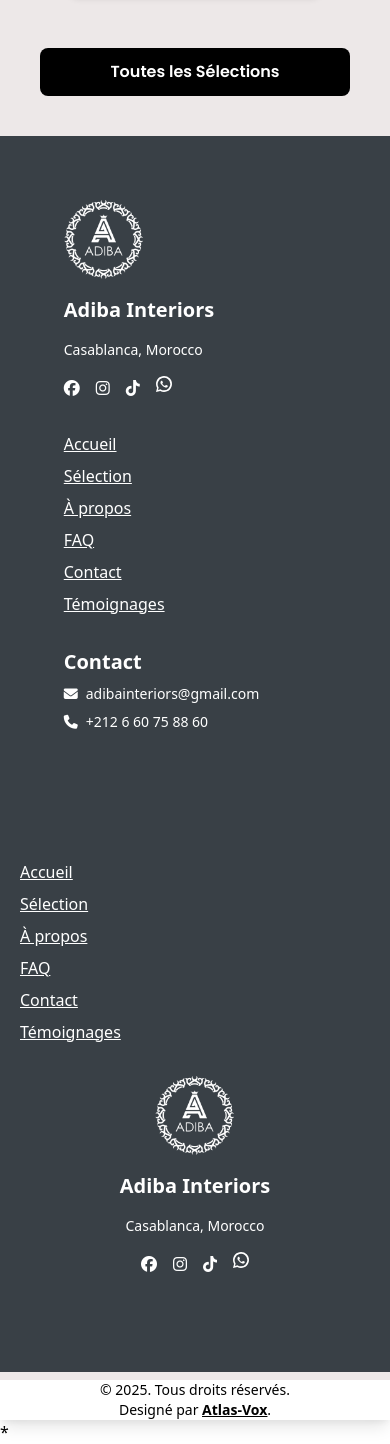
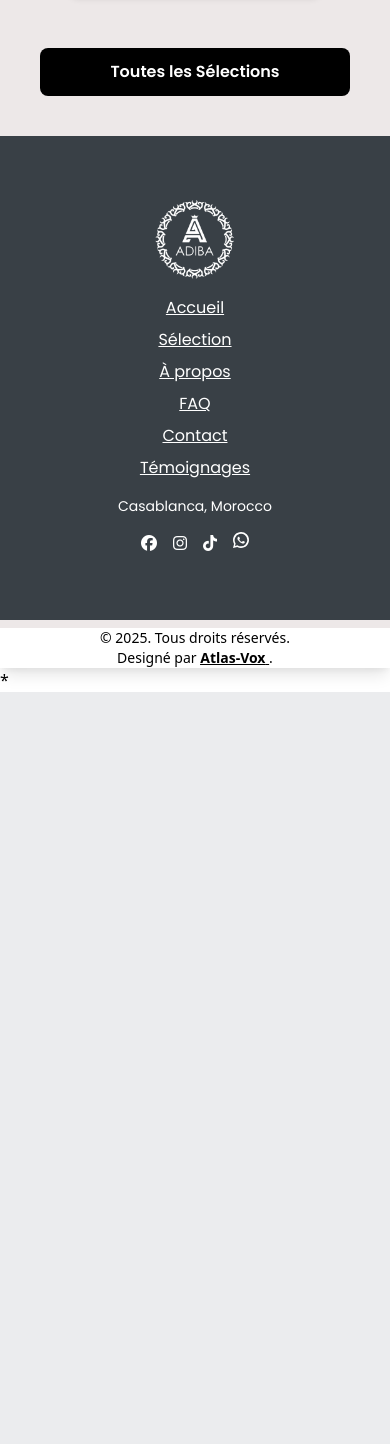
Before and after one commit to ciscm/adiba-web-django, a Django app: page / in a window 390 px wide. Shown: the part 1961-3405 px from the top of the page. After the commit the page ends 2653 px from the top, so only its background shows below. Run offline with Django 5.2, Linux system fonts and the light colour scheme; data comes from the database, SQL or seed files in the repository; data that the repository does not hold is empty.

Commit message:
first commit

```diff
--- a/adibaDjangoWeb/data/traduction.json
+++ b/adibaDjangoWeb/data/traduction.json
@@ -50,12 +50,12 @@
       "btn_ajouter" : "Ajouter"
     },
     "page_all_sous_selection" : {
-      "title" : "Nos Sous Selections"
+      "title" : "Nos  Selections"
     },
     "page_selection" : {
-      "title" : "Nos Sous Selections",
-      "btn_voir_sous_selection" : "Voir la  sous-selection",
-      "btn_voir_all_sous_selections" : " Toutes les sous selections",
+      "title" : "Nos  Selections",
+      "btn_voir_sous_selection" : "Voir la  selection",
+      "btn_voir_all_sous_selections" : " Toutes les selections",
       "btn_ajouter" : "Ajouter au Panier"
     },
     "page_all_selections" : {
@@ -152,7 +152,7 @@
       "placeholder": "Search for an item, a collection, or a sub-collection"
     },
     "page_all_sous_selection" : {
-      "title" : "Our Sous Selections"
+      "title" : "Our  Selections"
     },
     "page_all_promotions": {
       "title": "Our Promotions",
@@ -225,9 +225,9 @@
       "btn_voir_selection" : "Show selection"
     },
     "page_selection" : {
-      "title" : "Our Sous Selections",
-      "btn_voir_sous_selection" : "Show Sous Selection",
-      "btn_voir_all_sous_selections" : "All Sous Selections",
+      "title" : "Our  Selections",
+      "btn_voir_sous_selection" : "Show  Selection",
+      "btn_voir_all_sous_selections" : "All  Selections",
       "btn_ajouter" : "Add To Cart"
     },
     "page_produit" : {
--- a/adibaDjangoWeb/templates/footer.html
+++ b/adibaDjangoWeb/templates/footer.html
@@ -1,38 +1,19 @@
 {% load static %}
-<footer   class=" pt-0  "  >
-        <div  style="background-color:#394046" class=" px-4  w-full  justify-between items-center" style="; font-family: 'Poppins', sans-serif;">
-        <div  class="footer-theme-container   py-16 px-1 md:px-16" >
-<div class="w-3/4 text-white mx-auto flex flex-col md:flex-row md:justify-between text-left space-y-8 md:space-y-0 md:space-x-8">
+<footer class="pt-0">
 
-  <!-- Logo + nom + ville -->
-  <div class="flex flex-col items-start space-y-4">
+  <div style="background-color:#394046; font-family: 'Poppins', sans-serif;" class="w-full flex justify-center">
+    <!-- Bloc centré -->
+    <div class="footer-theme-container py-16 px-1 md:px-16 w-full md:w-3/4 text-white flex justify-center">
+
+      <div class="flex flex-col items-center w-full">
+
+        <!-- Logo centré -->
+        <div class="flex flex-col items-center space-y-4">
+
           <img src="/media/static/images/logo_white.png" alt="Atlas Vox Logo" class="h-20 w-20 rounded-full object-contain">
-    <p class="font-semibold text-xl">Adiba Interiors</p>
-    <p class="text-sm">
-
-        Casablanca, Morocco
-    </p>
-    <div class="flex space-x-4">
-      <a href="" target="_blank"><i class="fab fa-facebook fa-md"></i></a>
-      <a href="" target="_blank"><i class="fab fa-instagram fa-md"></i></a>
-      <a href="" target="_blank"><i class="fab fa-tiktok fa-md"></i></a>
-        <a href="https://wa.me/+212660758860" class="relative text-gray-800 hover:text-gray-600 group">
-        <svg class="w-4 h-4 text-white" fill="currentColor" viewBox="0 0 24 24">
-  <path d="M20.52 3.48A11.94 11.94 0 0012 0C5.37 0 0 5.37 0 12c0 2.11.55 4.09 1.6 5.85L0 24l6.38-1.63A11.94 11.94 0 0012 24c6.63 0 12-5.37 12-12 0-3.2-1.25-6.2-3.48-8.52zM12 21.5a9.5 9.5 0 01-4.88-1.36l-.35-.22-3.79.97.99-3.7-.23-.37A9.5 9.5 0 1121.5 12 9.5 9.5 0 0112 21.5zm5.05-7.13c-.27-.14-1.6-.79-1.84-.88-.24-.09-.42-.14-.6.14s-.69.88-.85 1.06c-.16.18-.32.2-.59.07-.27-.14-1.13-.42-2.16-1.33-.8-.71-1.34-1.6-1.5-1.87-.16-.27-.02-.41.12-.55.12-.12.27-.32.41-.48.14-.16.18-.27.27-.45.09-.18.05-.34-.02-.48-.07-.14-.6-1.44-.82-1.97-.22-.52-.44-.45-.6-.46-.16-.01-.34-.01-.52-.01s-.48.07-.73.34c-.25.27-.95.92-.95 2.25s.97 2.61 1.1 2.79c.14.18 1.9 2.9 4.62 4.07.65.28 1.16.45 1.56.58.65.21 1.24.18 1.7.11.52-.08 1.6-.65 1.83-1.28.23-.63.23-1.17.16-1.28-.07-.11-.27-.18-.57-.32z"/>
-</svg>
-
-        <span class="absolute bottom-full mb-2 left-1/2 transform -translate-x-1/2
-               bg-gray-800 text-white text-xs rounded px-2 py-1 opacity-0
-               group-hover:opacity-100 transition-opacity">
-           Whatsapp
-        </span>
-      </a>
-    </div>
-  </div>
 
           <!-- Sections -->
-  <div class="flex flex-col items-start space-y-2">
-
+          <div class="flex flex-col md:flex-row md:space-x-4 space-y-2 md:space-y-0 items-center justify-center">
             <a href="/?lang={{ lang }}&devise={{ devise }}&token={{ token }}" class="text-md underline">{{ t.home }}</a>
             <a href="/catalogue?lang={{ lang }}&page=1&devise={{ devise }}&token={{ token }}" class="text-md underline">{{ t.selection }}</a>
             <a href="/about-us?lang={{ lang }}&devise={{ devise }}&token={{ token }}" class="text-md underline">{{ t.about }}</a>
@@ -41,45 +22,8 @@
             <a href="/temoignage?lang={{ lang }}&devise={{ devise }}&token={{ token }}" class="text-md underline">{{ t.testimonials }}</a>
           </div>
 
-  <!-- Contact -->
-  <div class="flex flex-col items-start space-y-2 text-left">
-    <p class="font-bold text-xl">
+          <p class="text-sm">Casablanca, Morocco</p>
 
-        Contact
-    </p>
-
-    <p class="text-sm flex items-center space-x-2">
-      <i class="fas fa-envelope"></i>
-      <span>adibainteriors@gmail.com</span>
-    </p>
-
-    <p class="text-sm flex items-center space-x-2">
-      <i class="fas fa-phone"></i>
-      <span>+212 6 60 75 88 60</span>
-    </p>
-  </div>
-</div>
-            </div>
-        </div>
-     <div  style="background-color:#394046" class=" px-4  w-full  justify-between items-center" style="; font-family: 'Poppins', sans-serif;">
-        <div  class="footer-theme-container   py-16 px-1 md:px-16" >
-<div class="w-full md:w-3/4 mx-auto text-white grid grid-cols-1 md:grid-cols-3 gap-8 text-left">
-
-  <!-- Sections (à gauche) -->
-  <div class="flex flex-col items-start space-y-2">
-      <a href="/?lang={{ lang }}&devise={{ devise }}&token={{ token }}" class="text-md underline">{{ t.home }}</a>
-      <a href="/catalogue?lang={{ lang }}&page=1&devise={{ devise }}&token={{ token }}" class="text-md underline">{{ t.selection }}</a>
-      <a href="/about-us?lang={{ lang }}&devise={{ devise }}&token={{ token }}" class="text-md underline">{{ t.about }}</a>
-      <a href="/faqs?lang={{ lang }}&devise={{ devise }}&token={{ token }}" class="text-md underline">{{ t.faq }}</a>
-      <a href="/contact?lang={{ lang }}&devise={{ devise }}&token={{ token }}" class="text-md underline">{{ t.contact }}</a>
-      <a href="/temoignage?lang={{ lang }}&devise={{ devise }}&token={{ token }}" class="text-md underline">{{ t.testimonials }}</a>
-  </div>
-
-  <!-- Logo centré -->
-  <div class="flex flex-col items-center space-y-4">
-    <img src="/media/static/images/logo_white.png" alt="Atlas Vox Logo" class="h-20 w-20 rounded-full object-contain">
-    <p class="font-semibold text-xl">Adiba Interiors</p>
-    <p class="text-sm">Casablanca, Morocco</p>
           <div class="flex space-x-4">
             <a href="" target="_blank"><i class="fab fa-facebook fa-md"></i></a>
             <a href="" target="_blank"><i class="fab fa-instagram fa-md"></i></a>
@@ -95,19 +39,19 @@
               </span>
             </a>
           </div>
+
         </div>
 
-  <!-- (optionnel) une 3e colonne si tu veux mettre autre chose -->
-  <div></div>
+      </div>
 
     </div>
   </div>
+
+  <div id="signature" class="mt-2 text-center text-sm" style="color:black; background-color:white;">
+    <p>© 2025. Tous droits réservés.</p>
+    <p>Designé par <span class="font-bold underline cursor-pointer">
+      <a href="https://atlas-vox.com" target="_blank" rel="noopener noreferrer">Atlas-Vox</a>
+    </span>.</p>
   </div>
 
-
-        <div id="signature" class="mt-2 text-center text-sm " style="color: black ;background-color:white">
-        <p>© 2025. Tous droits réservés.</p>
-        <p>Designé par <span  class="font-bold underline cursor-pointer"><a href="https://atlas-vox.com" target="_blank" rel="noopener noreferrer">
-            Atlas-Vox</a></span>.</p>
-         </div>
 </footer>
--- a/adibaDjangoWeb/templates/index.html
+++ b/adibaDjangoWeb/templates/index.html
@@ -21,10 +21,14 @@
 
     </header>
     <main class="flex flex-col gap-0 grow items-center justify-center"  style="; font-family: 'Poppins', sans-serif;">
-    <section class="relative bg-[#432205] w-full  flex justify-center items-center">
-        <img src="media/static/images/img_1.png" alt=""
-             class="w-full h-auto max-h-[60vh]">
-    </section>
+    <section class="relative bg-red-500 w-full flex justify-center items-center">
+    <div class="w-full h-128  justify-center items-center">
+        <a href="/?lang={{ lang }}&devise={{ devise }}&token={{ token }}">
+            <img src="/media/static/images/img_1.png" alt="Logo"
+                 class="max-h-96 w-full object-full-cover">
+        </a>
+    </div>
+</section>
     <section  class=" w-full p-10">
             <div class="flex flex-col gap-5 items-center justify-center">
                 <h3 class="pb-5">
```
Lines whose indentation alone changed are shown as unchanged.
